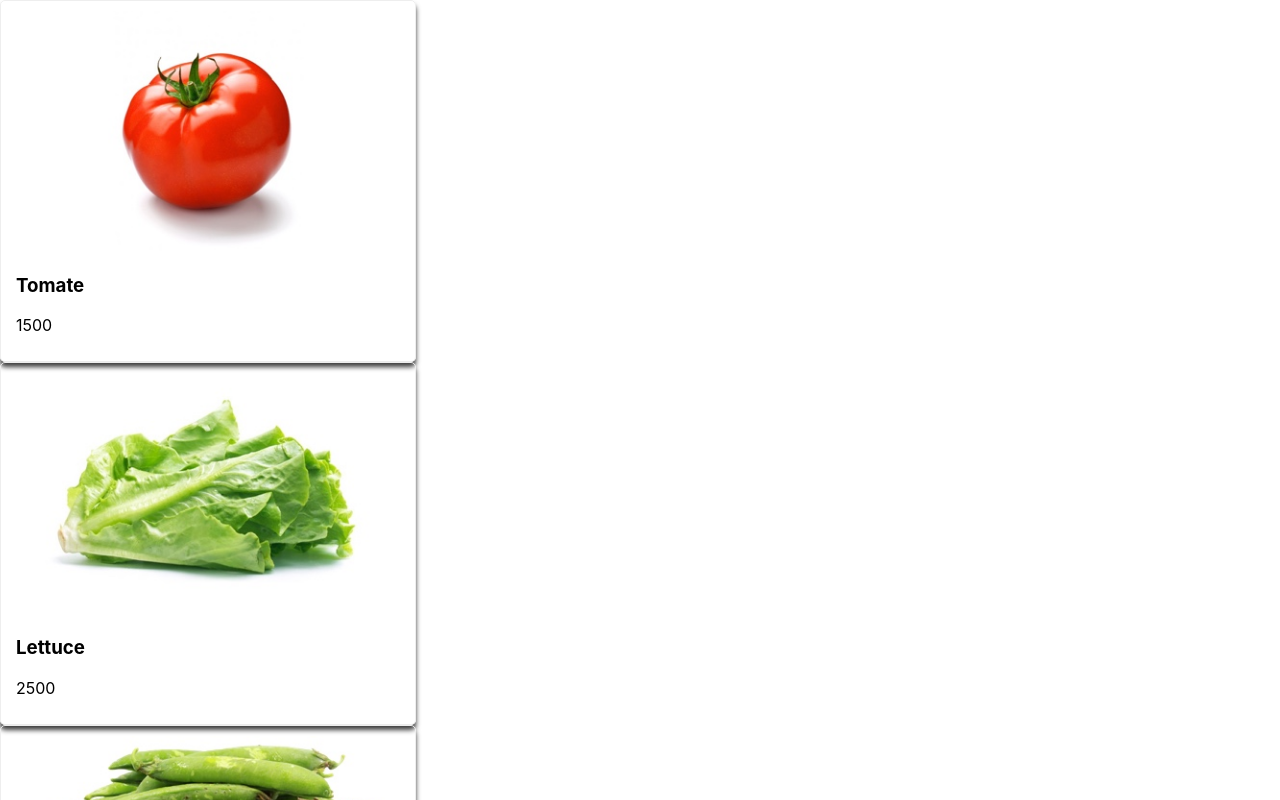
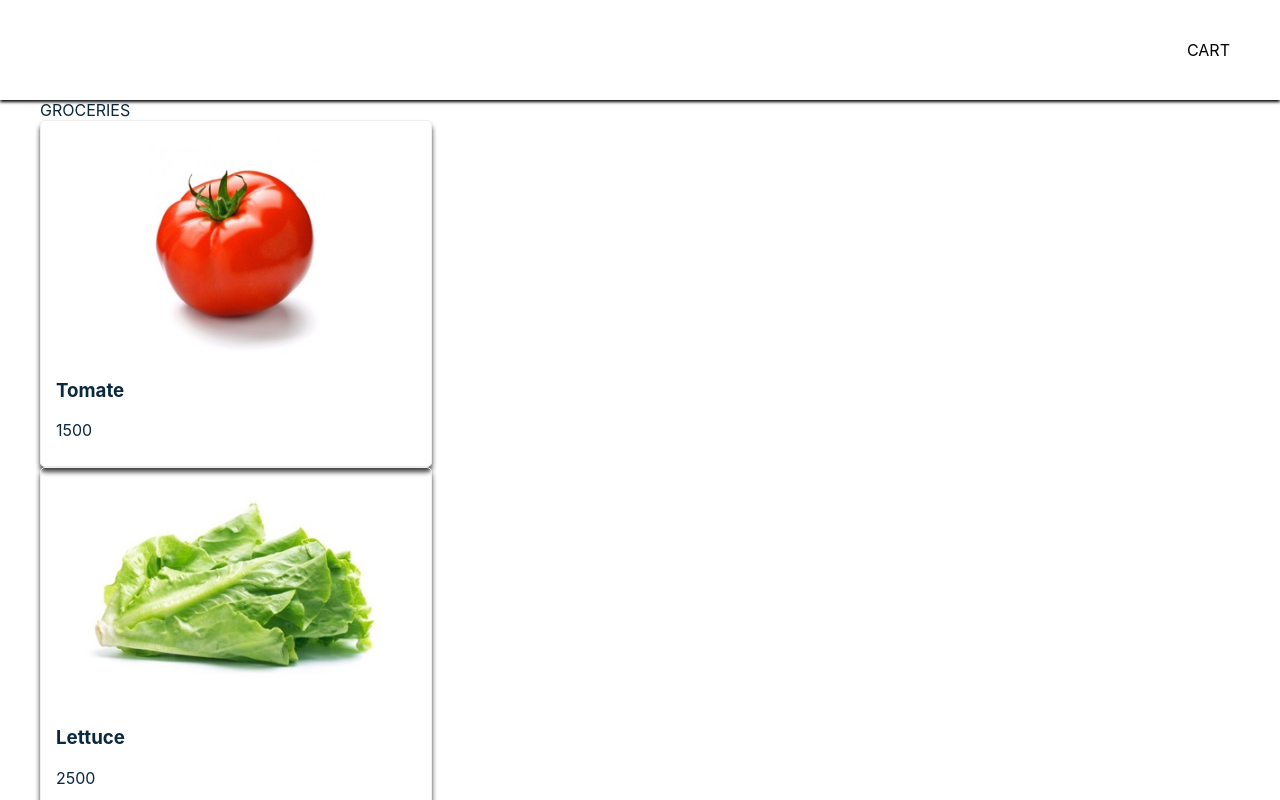
Before and after one commit to JimeDanieli/Shopping-Cart, a React (Create React App) app: page / in a window 1280 px wide. Shown: the top 800 px of the page. Built offline with nearby package versions, Linux system fonts and the light colour scheme.

Commit message:
components updated

```diff
--- a/src/App.js
+++ b/src/App.js
@@ -1,6 +1,8 @@
 import {Component} from 'react';
 import Products from './Components/Products';
-import Layout from './Components/Layout'
+import Layout from './Components/Layout';
+import Title from './Components/Title';
+import Navbar from './Components/Navbar'
 
 class App extends Component{
   state ={
@@ -13,10 +15,14 @@
   render(){
     return(
       <div>
-        <Products
-          addToCart={() => console.log('It does not do anything')}
-          products={this.state.products}
-        />
+        <Navbar/>
+        <Layout >
+         <Title/>
+          <Products
+            addToCart={() => console.log('It does not do anything')}
+            products={this.state.products}
+          />
+        </Layout>
       </div>
     )
   }
--- /dev/null
+++ b/src/components/Logo.js
@@ -0,0 +1,11 @@
+import { Component } from "react";
+
+class Logo extends Component{
+    render(){
+        return(
+            <p></p>
+        )
+    }
+}
+
+export default Logo
--- /dev/null
+++ b/src/components/Navbar.js
@@ -0,0 +1,28 @@
+import { Component } from "react";
+import Logo from './Logo'
+
+const styles={
+    navbar:{
+        display:'flex',
+        flexDirection:'row',
+        alignItems:'center',
+        height:'100px',
+        justifyContent:'space-between',
+        position:'relative',
+        padding:'0 50px',
+        boxShadow:'0 2px 3px rgb(0,0,0,1)'
+    }
+}
+class Navbar extends Component {
+    render(){
+        return(
+            <nav style={styles.navbar}>
+             <Logo/>
+             <p>CART</p>
+            </nav>
+
+        )
+    }
+}
+
+export default Navbar
--- /dev/null
+++ b/src/components/Title.js
@@ -0,0 +1,16 @@
+import { Component } from "react";
+
+const styles={
+    title:{
+        marginBottom:'30px'
+    }
+}
+class Title extends Component{
+    render(){
+        return (
+            <hi1 style={styles.title} >GROCERIES</hi1>
+        )
+    }
+}
+
+export default Title
```
